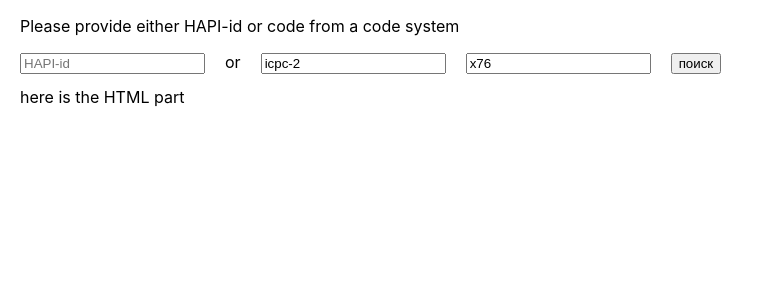
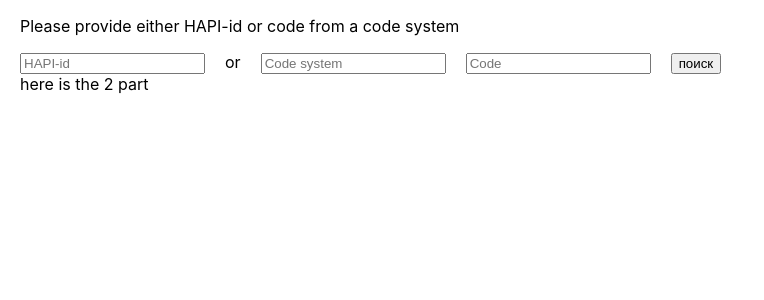
Before and after one commit to Conteir/HAPI, a React (Create React App) app: page / in a window 1280 px wide. Shown: the top 300 px of the page, without its empty margins (0-764 px from the left). Built offline with nearby package versions, Linux system fonts and the light colour scheme.

Commit message:
empty fields

```diff
--- a/src/index.js
+++ b/src/index.js
@@ -2,7 +2,6 @@ import React from 'react';
 import ReactDOM from 'react-dom';
 import reportWebVitals from './reportWebVitals';
 import './index.css';
-//import App from './App';
 
 class MyPage extends React.Component {
 
@@ -11,8 +10,8 @@ class MyPage extends React.Component {
 
     this.state = {
       uglyId: '',
-      codeSystem: 'icpc-2', //values for checking
-      code: 'x76',
+      codeSystemICD: '',
+      codeICD: '',
       url: '',
       response: '',
       records: [],
@@ -30,6 +29,8 @@ class MyPage extends React.Component {
       url += '/' + this.state.uglyId;
     } else if(this.state.codeSystem && this.state.code) {
       url += '?kodeverk=' + this.state.codeSystem + "&kode=" + this.state.code;
+    } else if(this.state.codeSystemICD && this.state.codeICD) {
+      url += '?kodeverk=' + this.state.codeSystemICD + "&kode=" + this.state.codeICD;
     } else {
       url += this.state.uglyId;
     }
@@ -98,8 +99,6 @@ class MyPage extends React.Component {
                 <td>DokumentType</td><td>{item.dokumentType ? item.dokumentType : ''}</td>
               </tr>
 
-
-
             </tbody></table>
 
             <div className="content">
@@ -153,10 +152,12 @@ class MyPage extends React.Component {
           />
         </form>
 
-        <div><pre>{this.state.response}</pre></div>
-        <div>here is the HTML part</div>
 
         <div>{this.renderJson()}</div>
+        <div>here is the 2 part</div>
+
+        <div><pre>{this.state.response}</pre></div>
+
         <div>{this.state.url}</div>
 
       </div>
```
